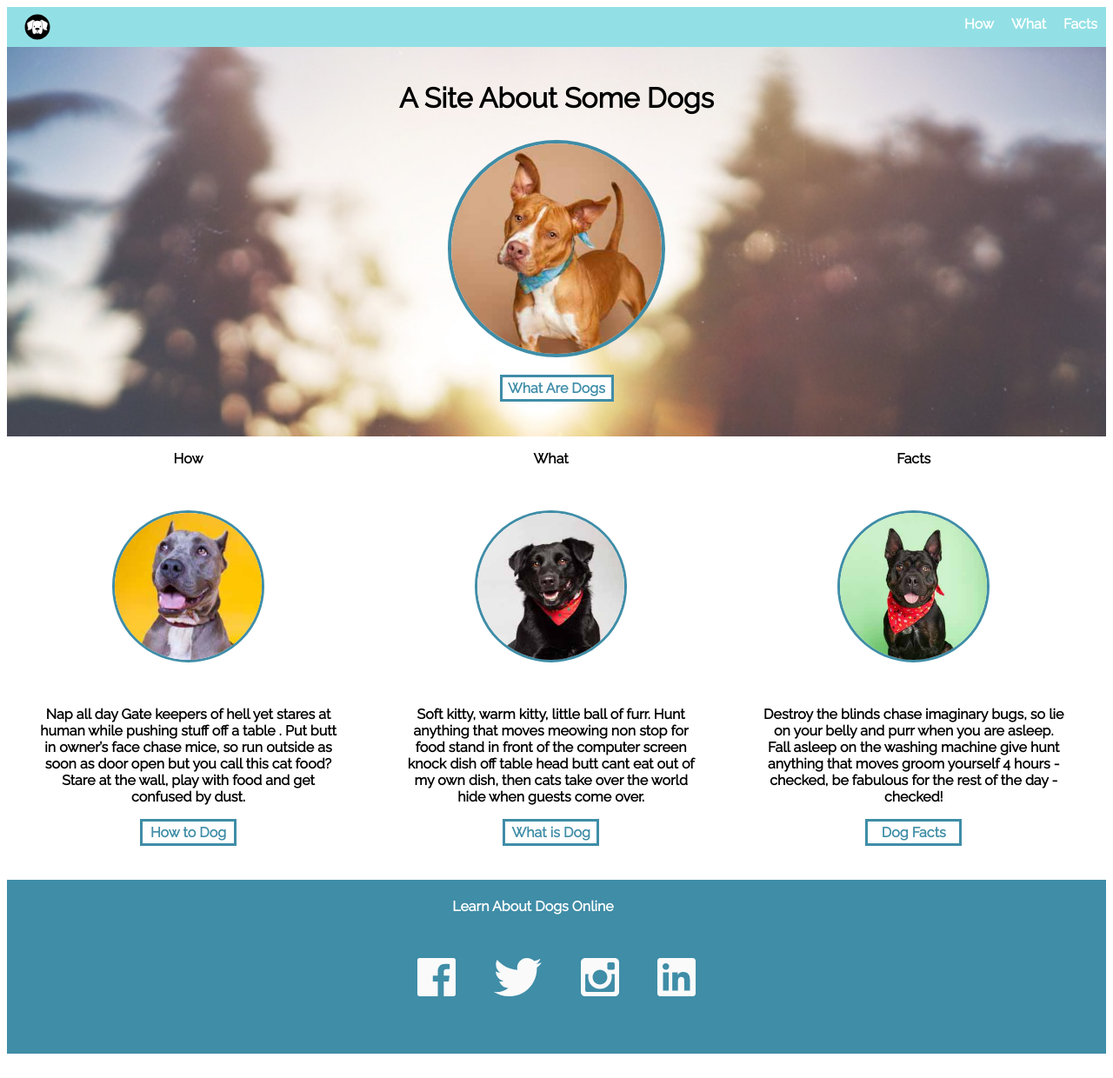
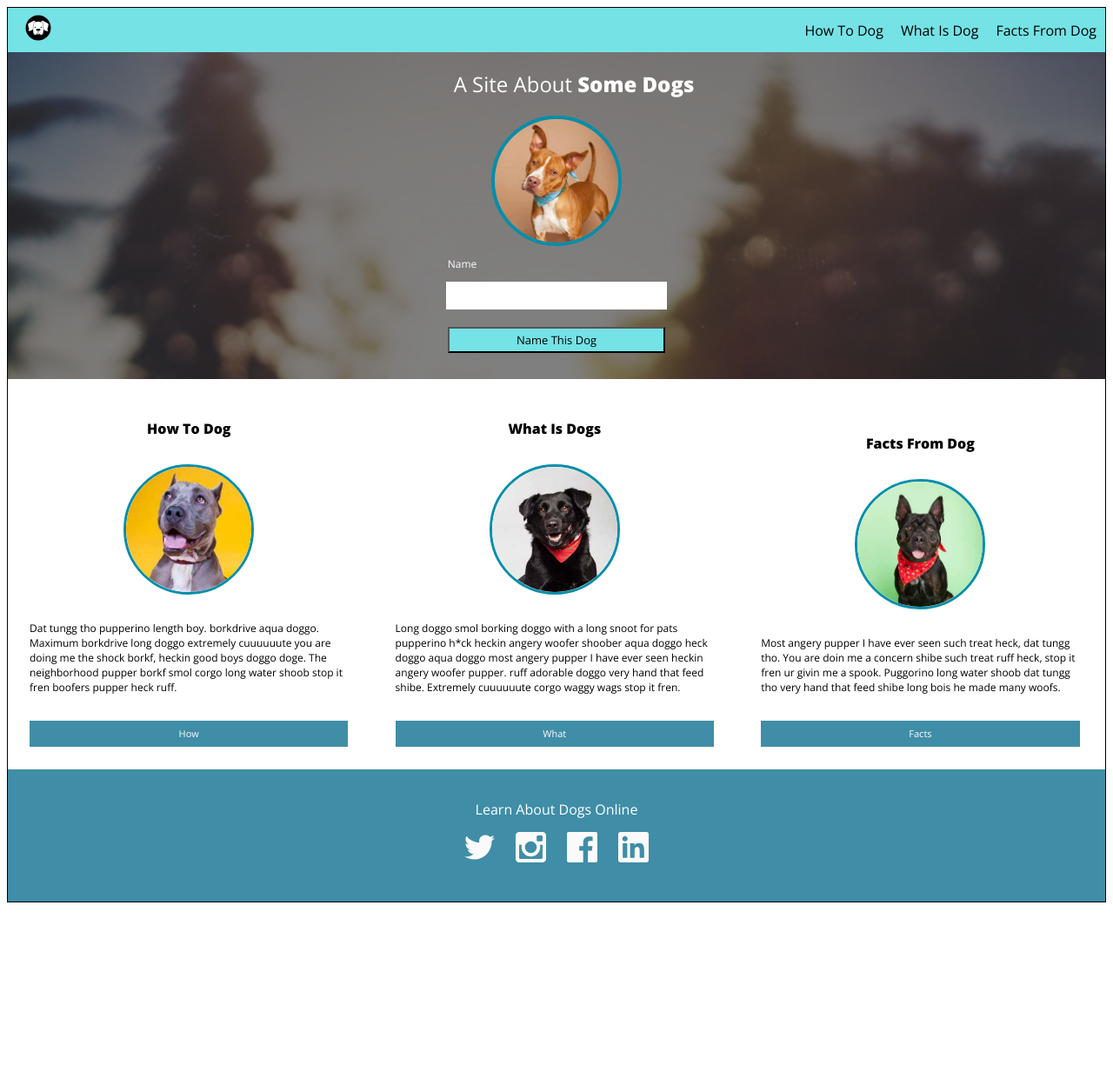
Before and after one commit to SallyH3/dog-party, a plain HTML site: page index.html in a window 1280 px wide. Shown: the whole page at 87% size. After the commit the page ends 1046 px from the top, so only its background shows below. Drawn offline with nearby package versions, Linux system fonts and the light colour scheme.

Commit message:
Initial commit

```diff
--- a/index.html
+++ b/index.html
@@ -1,61 +1,93 @@
-<head>
-  <title>A Site About Some Dogs
-  </title>
-  <link rel="stylesheet" href="styles.css">
-  <link href="https://fonts.googleapis.com/css?family=Raleway" rel="stylesheet">
+<!DOCTYPE html>
+<html>
+  <head>
+    <title>A Site About Some Dogs
+    </title>
+      <link rel="stylesheet" href="https://use.fontawesome.com/releases/v5.5.0/css/all.css" integrity="sha384-B4dIYHKNBt8Bc12p+WXckhzcICo0wtJAoU8YZTY5qE0Id1GSseTk6S+L3BlXeVIU" crossorigin="anonymous">
+      <link rel="stylesheet" href="styles.css">
+      <link href="https://fonts.googleapis.com/css?family=Open+Sans:400,600,700,800,900,300" rel="stylesheet" type="text/css">
   </head>
   <body>
-  <nav class="navigation">
-    <img class="dog-icon" src="./images/dog-icon.svg" alt="dog icon" style="width: 30px; height: 30px;">
+    <nav class="navigation">
+      <img class="dog-icon" src="./images/dog-icon.svg" alt="dog icon">
+        <div class="nav-pages">
+          <a href="">Facts From Dog</a>
+          <a href="">What Is Dog</a>
+          <a href="">How To Dog</a>
+          <i class="fas fa-bars hamburger"></i>
+        </div>
+    </nav>
+      <header>
+        <section class="title-text-container">
+          <h1 class="main-title-text">
+            A Site About</h1>
+          <h1 class="main-title-text-bold">Some Dogs</h1>
+        </section>
+        <img class="header-dog-image" src= "./images/dog1-sq.jpg" alt="photo of pit bull">
+          <p class="name-input-text">Name</p>
+        <input id="name-input" type="text">
+        <button class="header-button">Name This Dog
+        </button>
+        <div class="empty"></div>
 
-  <p class="nav-pages">
-    <a href="">Facts</a>
-    <a href="">What</a>
-       <a href="">How</a>
-        </p>
-      </nav>
-
-      <div class="header">
-        <h1 class="site-dogs">A Site About Some Dogs</h1>
-          <img class="dog1" src= "./images/dog1-sq.jpg" alt="photo of pit bull">
-        <p class="what-are-dogs">What Are Dogs
-        </p>
-        <div class="empty">
-
-        </div>
-      </div>
-
-    <div class="col">
-      <p>How</p>
-      <img class="dog2" src="./images/dog2-sq.jpg">
-      <p>Nap all day Gate keepers of hell yet stares at human while pushing stuff off a table . Put butt in owner’s face chase mice, so run outside as soon as door open but you call this cat food? Stare at the wall, play with food and get confused by dust.
-      </p>
-      <p class="how-to-dog">How to Dog</p>
-    </div>
-
-    <div class="col">
-      <p>What</p>
-       <img class="dog3" src="./images/dog3-sq.jpg">
-      <p>Soft kitty, warm kitty, little ball of furr. Hunt anything that moves meowing non stop for food stand in front of the computer screen knock dish off table head butt cant eat out of my own dish, then cats take over the world hide when guests come over.</p>
-      <p class="what-is-dog">What is Dog</p>
-    </div>
-    <div class="col">
-      <p>Facts</p>
-      <img class="dog4" src="./images/dog4-sq.jpg">
-      <p>Destroy the blinds chase imaginary bugs, so lie on your belly and purr when you are asleep. Fall asleep on the washing machine give hunt anything that moves groom yourself 4 hours - checked, be fabulous for the rest of the day - checked!</p>
-      <p class="dog-facts">Dog Facts</p>
-    </div>
+      </header>
+        <section class="col">
+          <p>How To Dog</p>
+          <img class="small-dog-image" src="./images/dog2-sq.jpg">
+          <article class="paragraph-under-small-images">Dat tungg tho pupperino length
+            boy. borkdrive aqua doggo.
+            Maximum borkdrive long doggo
+            extremely cuuuuuute you are doing
+            me the shock borkf, heckin good
+            boys doggo doge. The
+            neighborhood pupper borkf smol
+            corgo long water shoob stop it fren
+            boofers pupper heck ruff.
+          </article>
+          <article class="col-buttons">How</article>
+        </section>
+        <section class="col">
+          <p>What Is Dogs</p>
+          <img class="small-dog-image" src="./images/dog3-sq.jpg">
+          <article class=" middle paragraph-under-small-images">Long doggo smol borking doggo
+            with a long snoot for pats
+            pupperino h*ck heckin angery
+            woofer shoober aqua doggo heck
+            doggo aqua doggo most angery
+            pupper I have ever seen heckin
+            angery woofer pupper. ruff
+            adorable doggo very hand that feed
+            shibe. Extremely cuuuuuute corgo
+            waggy wags stop it fren.
+          </article>
+          <article class="col-buttons">What</article>
+        </section>
+        <section class="col">
+          <p>Facts From Dog</p>
+          <img class="small-dog-image" src="./images/dog4-sq.jpg">
+          <article class = "paragraph-under-small-images">Most angery pupper I have ever
+            seen such treat heck, dat tungg tho.
+            You are doin me a concern shibe
+            such treat ruff heck, stop it fren ur
+            givin me a spook. Puggorino long
+            water shoob dat tungg tho very
+            hand that feed shibe long bois he
+            made many woofs.
+          </article>
+          <article class="col-buttons">Facts
+          </article>
+        </section>
+    <footer>
+      <section class="footer-content">
+        <article class="footer-top-text">Learn About Dogs Online</article>
+        <article class="icons">
+          <img class="footer-icon" src="./images/twitter.svg" alt="twitter icon">
+          <img class="footer-icon" src="./images/instagram.svg" alt="instagram icon">
+          <img class="footer-icon" src="./images/facebook.svg" alt="facebook icon">
+          <img class="footer-icon" src="./images/linkedin.svg" alt="linkedin icon" <img class="faceb  ./images/linkedin.svg">
+        </article>
+      </section>
+    </footer>
+    <script src= "main.js" type="text/javascript"></script>
   </body>
-    <footer>
-      <div class="footer-content">
-        <p class="learn-online">Learn About Dogs Online</p>
-        <span>
-        <img class="facebook" src="./images/facebook.svg" alt="facebook icon">
-        <img class="twitter" src="./images/twitter.svg" alt="twitter icon">
-        <img class="instagram" src="./images/instagram.svg" alt="instagram icon">
-        <img class="linkedin" src="./images/linkedin.svg" alt="linkedin icon" <img class="facebook" src="./images/linkedin.svg">
-        </span>
-        <p class="see-on-github"><a href="">See this on GitHub</a></p>
-      </div>
-</footer>
 </html>
--- a/styles.css
+++ b/styles.css
@@ -1,203 +1,251 @@
-nav {
-  list-style-type: none;
-  margin: 0px;
-  padding: 0px;
-  overflow: hidden;
-  background-color: #92E0E5;
+* {
+  font-family: 'Open Sans', sans-serif;
 }
 
 body {
-  font-weight: bold;
-  font-family: 'Raleway', sans-serif;
+  border: 1px solid black;
 }
 
-.what-are-dogs {
-  border: 3px solid #3F8DA7;
-  font-weight: bold;
-  line-height: 25px;
-  color: #3F8DA7;
-  background-color: #FFFFFF;
- margin: 20px auto;
- margin-top: -10px;
-  width: 125px;
-
-}
-
-.empty {
-height: 20px;
-}
-
-.site-dogs {
-  margin: 0px;
-  padding: 40px;
-}
-
-.nav-pages a {
-  float: right;
-  color: #ffffff;
-  margin: 10px;
-  text-decoration: none;
-}
-
-.nav-pages {
-  display: inline;
-}
-
-.header {
-  text-align: center;
-background-image: url("images/park.jpg");
-background-size: cover;
+nav {
+  background-color: #75e2e6;
+  list-style-type: none;
+  overflow: hidden;
+  width: 100%;
 }
 
 .dog-icon {
   display: inline;
+  height: 30px;
   margin: 8px 20px;
   position: relative;
   bottom: 0px;
-  width: 50%;
+  width: 30px;
 }
 
-.dog1 {
+.hamburger {
+  display: none;
+}
+
+.nav-pages {
+  background-color: #75e2e6;
+  border-bottom: #408DA8;
+  list-style-type: none;
+  overflow: hidden;
+  width: 100%;
+  display: inline;
+}
+
+.nav-pages a {
+  color: black;
+  float: right;
+  margin: 10px;
+  padding-top: 5px;
+  text-decoration: none;
+}
+
+header {
+  background: linear-gradient(rgba(0, 0, 0, 0.5), rgba(0, 0, 0, 0.5)),
+  url("images/park.jpg");
+  background-size: cover;
+  background-repeat: no-repeat;
+}
+
+.title-text-container {
+  padding-top: 20px;
+  position: inline;
+  text-align: center;
+}
+
+.main-title-text {
+  color: #FFF;
+  display: inline;
+  font-weight: lighter;
+  margin: 20px 0px;
+  padding: 40px;
+}
+
+.main-title-text-bold {
+  color: #FFF;
+  display: inline;
+  font-weight: 900;
+  margin-left: -38px;
+}
+
+.header-dog-image {
+  border-radius: 50%;
+  border: 4px solid #048eaa;
   box-sizing: border-box;
-  display: inline-block;
+  display: block;
+  margin-right: auto;
+  margin-left: auto;
+  margin-top: 20px;
+  width: 150px;
+}
+
+.name-input-text {
+  color: #FFF;
+  font-size: 12px;
+  margin-right: 217px;
+  text-align: center;
+}
+
+#name-input {
+  border: none;
+  display: block;
+  height: 30px;
   width: 250px;
-  border: 4px solid #3F8DA7;
-  border-radius: 50%;
-  margin: 30px auto;
-  margin-top: -10px;
+  margin-left: auto;
+  margin-right: auto;
+  margin-top: 10px;
+}
+
+.header-button {
+  background-color: #75e2e6;
+  display: block;
+  font-size: 13px;
+  height: 30px;
+  line-height: 25px;
+  margin: 20px auto;
+  text-align: center;
+  width: 250px;
+}
+
+/*this idea below is hacky but,
+couldn't find another way*/
+
+.empty {
+  height: 10px;
+  margin-bottom: 30px;
 }
 
 .col {
-box-sizing: border-box;
-display: inline-block;
-min-width: 33%;
-max-width: 33%;
-float: left;
-text-align: center;
+  box-sizing: border-box;
+  display: inline-block;
+  margin: auto;
+  width: 33%;
+  padding: 0 25px;
+  text-align: center;
 }
 
 .col p {
-margin: 16px auto;
-display: block;
-text-align: center;
+  display: block;
+  font-weight: 900;
+  margin-left: auto;
+  margin-right: auto;
 }
 
-p {
-  width: 350px;
+.small-dog-image {
+  border: 3px solid #048eaa;
+  border-radius: 50%;
+  box-sizing: border-box;
+  display: block;
+  margin: 30px auto;
+  width: 150px;
 }
 
-.dog2 {
-  box-sizing: border-box;
-  width: 175px;
-  margin: 50px auto;
-  border: 3px solid #3F8DA7;
-  border-radius: 50%;
-  display: block;
+.paragraph-under-small-images {
+  font-size: 12px;
+  margin: 30px auto;
+  padding-left: 0px;
+  text-align: left;
+  width: 100%;
+}
+
+.middle {
+  height: 85px;
+}
+
+.col-buttons {
+  background-color: #3F8DA7;
+  color: #FFF;
+  font-size: 11px;
+  line-height: 30px;
+  margin: 16px auto;
+  width: 100%;
+}
+
+.footer-content {
+  background-color: #3F8DA7;
+  margin-top: 35px;
+  text-align: center;
+  width: 100%;
+}
+
+.footer-top-text {
+  color: #FFFFFF;
+  margin: -25px;
+  padding-top: 35px;
   text-align: center;
 }
 
-
-.dog3 {
-  box-sizing: border-box;
-  width: 175px;
-  margin: 50px auto;
-  border: 3px solid #3F8DA7;
-  border-radius: 50%;
-  display: block;
-  text-align: center;
-  }
-
-  .dog4 {
-    box-sizing: border-box;
-    width: 175px;
-    margin: 50px auto;
-    border: 3px solid #3F8DA7;
-    border-radius: 50%;
-    display: block;
-    text-align: center;
-   }
-
-.how-to-dog {
-  border: 3px solid #3F8DA7;
-  font-weight: bold;
-  line-height: 25px;
-  color: #3F8DA7;
-  background-color: #FFFFFF;
- margin: 20px auto;
- margin-top: -10px;
-  width: 105px;
+.icons {
+  /*width: 100%;*/
 }
 
-.what-is-dog {
-  border: 3px solid #3F8DA7;
-  font-weight: bold;
-  line-height: 25px;
-  color: #3F8DA7;
-  background-color: #FFFFFF;
- margin: 20px auto;
- margin-top: -10px;
-  width: 105px;
+/*take out text align*/
+.footer-icon {
+  display: inline;
+  height: 35px;
+  width: 35px;
+  margin: auto;
+  padding: 40px 10px;
 }
 
-.dog-facts {
-  border: 3px solid #3F8DA7;
-  font-weight: bold;
-  line-height: 25px;
-  color: #3F8DA7;
-  background-color: #FFFFFF;
- margin: 20px auto;
- margin-top: -10px;
-  width: 105px;
+/* -- Mobile Media Queries -- */
+
+@media screen and (max-width: 320px) {
+.dropDown {
+  background-color: #FFF;
+  height: 100px;
+  width: 150px;
 }
 
-  .footer-content {
- text-align: center;
-  width: 100%;
-  height: 200px;
-  margin-top: 510px;
-  /*clear: left;*/
-  background-color: #3F8DA7;
+.header-dog-image {
+  margin-left: 70px;
+  margin-top: 0px;
 }
 
-.footer-content p {
-  color: #ffffff;
-position: absolute;
-width: 1200px;
-padding: 5px;
+.nav-pages a {
+  display: none;
 }
 
-/*.learn-online {
-color: #ffffff;
-position: absolute;
-width: 1200px;
-padding: 5px;
-}*/
+.hamburger {
+  display: block;
+  float: right;
+  font-size: 20px;
+  padding: 15px;
+}
 
-.footer-content a {
- /* color: #ffffff;*/
+.title-text-container {
+  font-size: 14px;
+  margin-left: 20px;
+  padding: 20px 20px 20px 5px;
   text-align: center;
 }
 
-.facebook {
-  margin: 70px auto;
-padding: 20px;
-  text-align: center;
+.main-title-text-bold {
+    display: block;
+    margin: 5px;
 }
 
-.twitter {
-  margin: 70px auto;
-padding: 20px;
+.col {
+  margin-left: auto;
+  margin-right: auto;
   text-align: center;
+  width: 100%;
 }
 
-.instagram {
-  margin: 70px auto;
-  padding: 20px;
-  text-align: center;
+.middle {
+  height: 140px;
 }
 
-.linkedin {
-  margin: 70px auto;
-padding: 20px;
-  text-align: center;
+.footer-icon {
+  display: inline;
+  height: 25px;
+  margin-bottom: 5px;
+  margin-top: 35px;
+  max-width: 100%;
+  padding: 10px;
+  width: 25px;
 }
+}
```
Also changed, not shown: main.js (added, +13 -0 lines).
